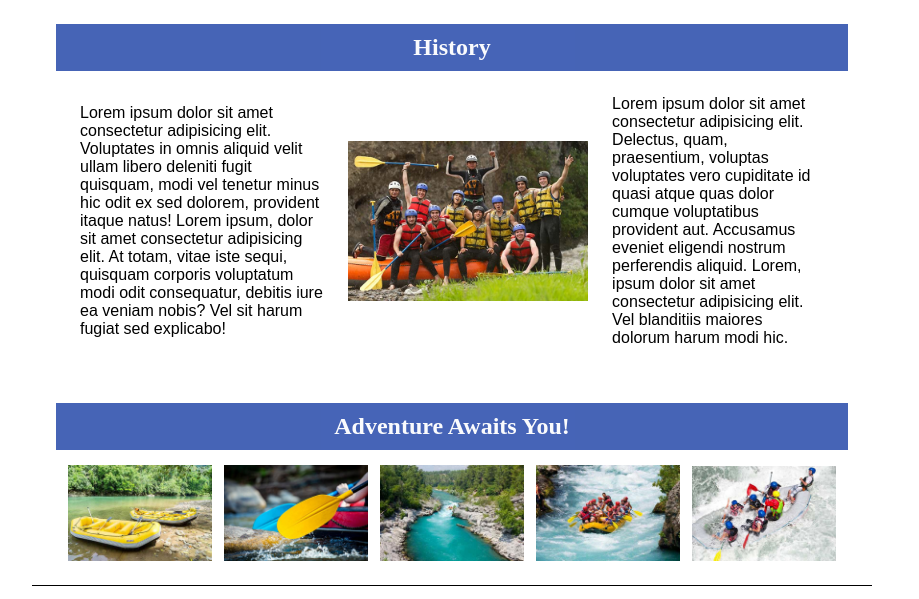
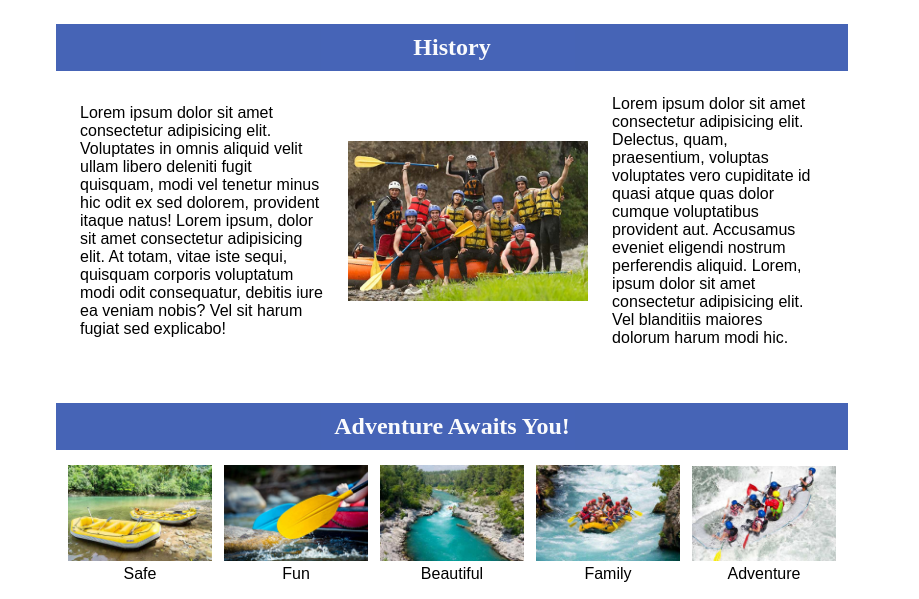
Before and after one commit to Von-Covenhoffen/wdd130, a plain HTML site: page wwr/about.html in a window 1280 px wide. Shown: the part 729-1328 px from the top of the page, without its empty margins (188-1107 px from the left). Drawn offline with Linux system fonts and the light colour scheme.

Commit message:
W04 project WWR update audit 2

```diff
--- a/wwr/about.html
+++ b/wwr/about.html
@@ -22,10 +22,10 @@
     </header>
     <main>
         <div class="hero">
-            <img src="images/rafting-hero.jpg" alt="A image showing people happy and excited rafting throw white water rapids.">
+            <img src="images/rafting-hero.jpg" alt="People happy and excited rafting throw white water rapids.">
             <h1>White Water Rafting</h1>
             <article>
-                <img src="images/smiling-customer.jpg" alt="An image of a smiling client">
+                <img src="images/smiling-customer.jpg" alt="A smiling client">
                 <p>Lorem ipsum dolor sit amet consectetur adipisicing elit. Laborum dolor, temporibus illo iusto quisquam corrupti. Voluptates qui rem ut illum iste consequuntur, quae at odit! Consectetur earum autem dolor rem?</p>
             </article>
         </div>
@@ -40,20 +40,35 @@
         <section>
             <h2>Adventure Awaits You!</h2>
             <div class="adventure">
-                <img src="images/rafting-one.jpg" alt="Rafts sitting on the shore next to crystal clear shallow water">
-                <img src="images/rafting-two.jpg" alt="An action image of oars rowing and splashing water">
-                <img src="images/rafting-three.jpg" alt="A picture of a river vista and a team rafting down it">
-                <img src="images/rafting-four.jpg" alt="An image of a team of rafters going down a white water rapids river">
-                <img src="images/rafting-five.jpg" alt="an image of water lapping over the sides of the raft and the smiling rafters">
+                <figure>
+                    <img src="images/rafting-one.jpg" alt="Rafts on the shore next to clear shallow water">
+                    <figcaption>Safe</figcaption>
+                </figure>
+                <figure>
+                    <img src="images/rafting-two.jpg" alt="Oars rowing and splashing water">
+                    <figcaption>Fun</figcaption>
+                </figure>
+                <figure>
+                    <img src="images/rafting-three.jpg" alt="A river vista and a team rafting down it">
+                    <figcaption>Beautiful</figcaption>
+                </figure>
+                <figure>
+                    <img src="images/rafting-four.jpg" alt="A team of rafters going down a white water rapids river">
+                    <figcaption>Family</figcaption>
+                </figure>
+                <figure>
+                    <img src="images/rafting-five.jpg" alt="Water lapping over the sides of the raft and the smiling rafters">
+                    <figcaption>Adventure</figcaption>
+                </figure>
             </div>
         </section>
     </main>
     <footer>
         <p>Copyright &copy;2026 🦞 White Water Rafting 🦞 Tanner Conover 🦞 United States 🦞 All rights reserved</p>
         <nav class="socialmedia">
-            <a href="https://www.facebook.com/"><img src="images/facebook.jpg" alt="Facebook Logo"></a>
-            <a href="https://www.instagram.com/"><img src="images/instagram.jpg" alt="Instagram Logo"></a>
-            <a href="https://www.linkedin.com/company/linkedin"><img src="images/linkedin.jpg" alt="Linkedin Logo"></a>
+            <a href="https://www.facebook.com/"><img src="images/facebook.jpg" alt="Facebook"></a>
+            <a href="https://www.instagram.com/"><img src="images/instagram.jpg" alt="Instagram"></a>
+            <a href="https://www.linkedin.com/company/linkedin"><img src="images/linkedin.jpg" alt="Linkedin"></a>
         </nav>
     </footer>
 </body>
--- a/wwr/styles/rafting.css
+++ b/wwr/styles/rafting.css
@@ -112,14 +112,18 @@ h2 {
     color: #eee;
 }
 
-.hero article img {
-    float: right;
-    width: 125px;
+figcaption {
+    text-align: center;
 }
 
 footer {
     margin-top: 15px;
     border-top: 1px solid black;
+}
+
+.hero article img {
+    float: right;
+    width: 125px;
 }
 
 .socialmedia {
```
